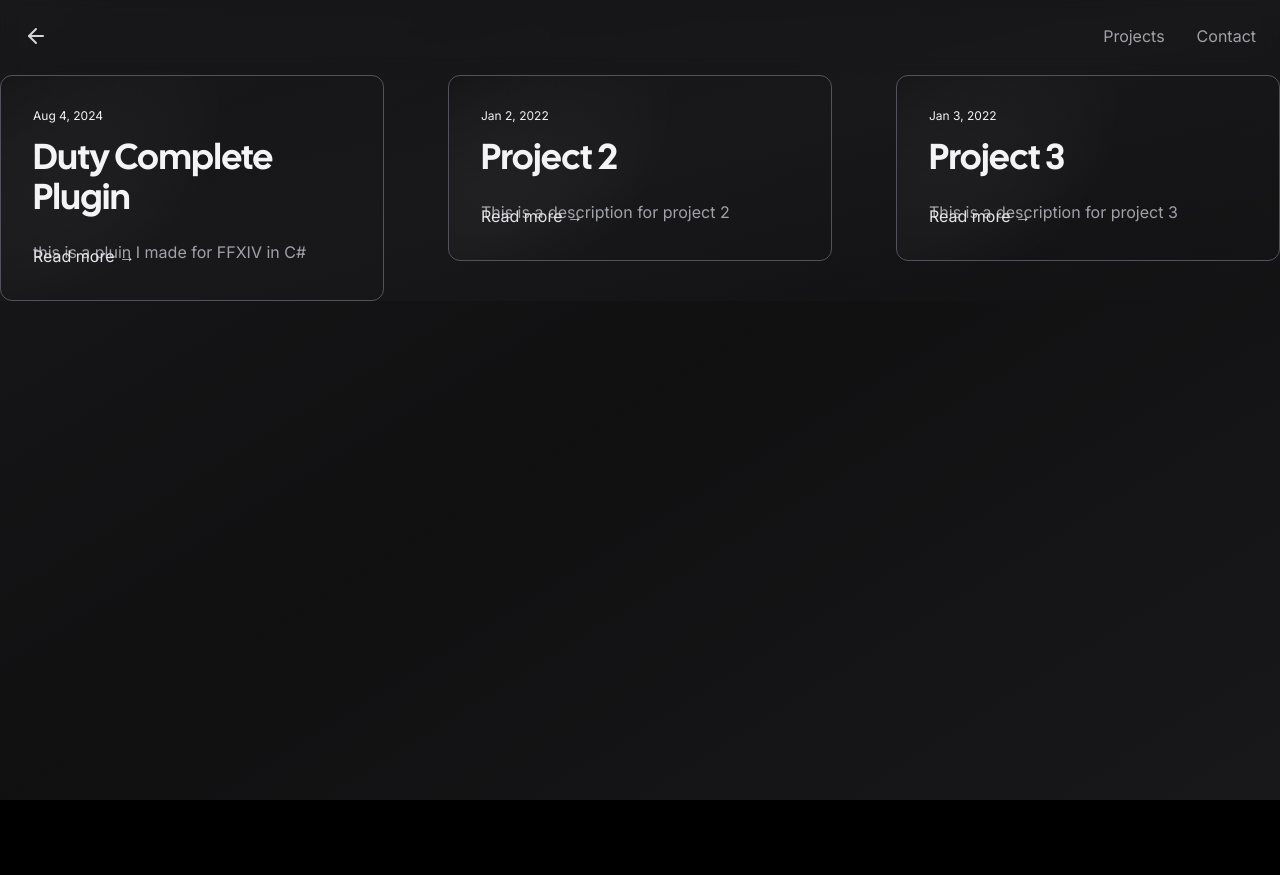
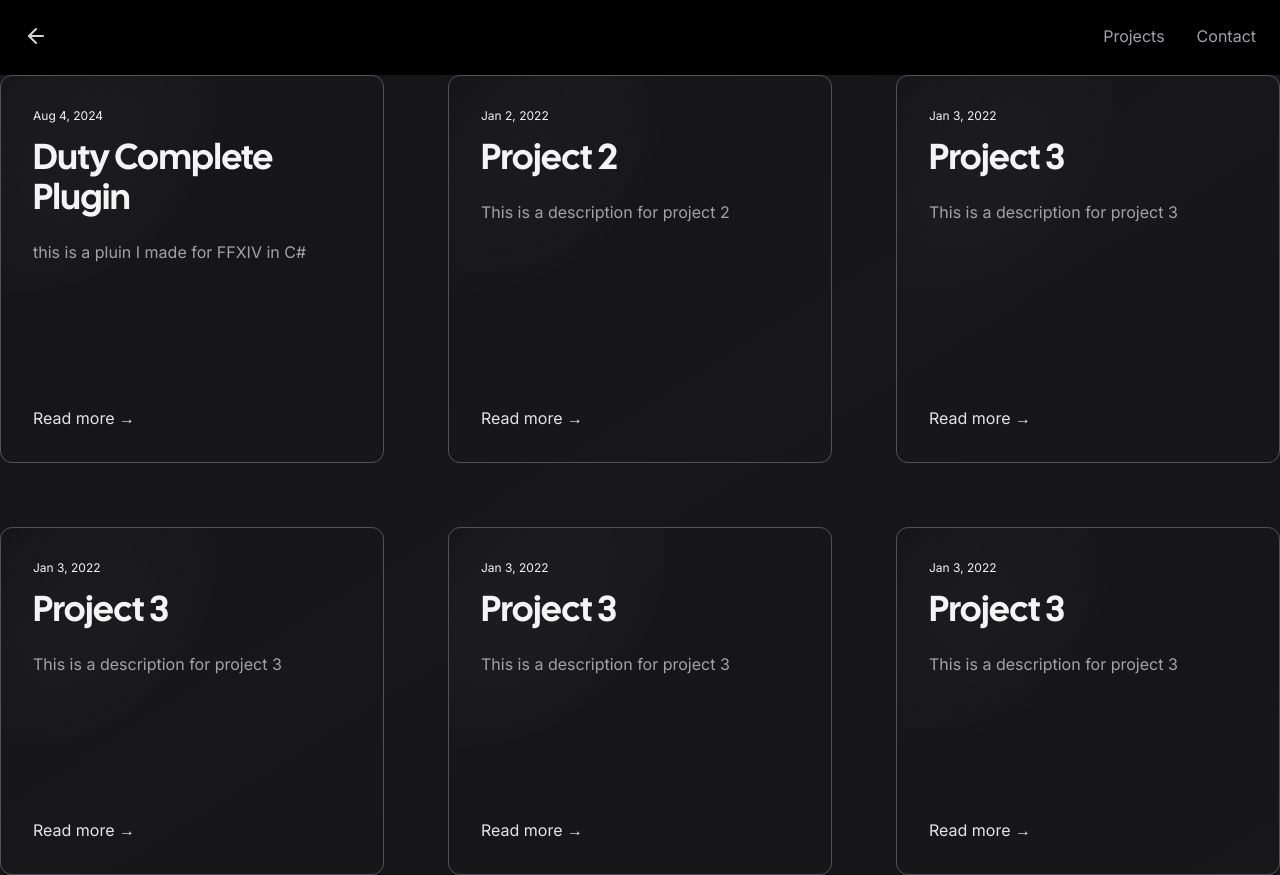
Before and after one commit to Luna-MN/nextjs-portfolio-website, a Next.js app: page /projects in a window 1280 px wide. Before the commit the page ends 800 px from the top, so only its background shows below. Built offline with nearby package versions, Linux system fonts and the light colour scheme; no server answers; what tailwindcss-debug-screens would draw is missing.

Commit message:
project cards

```diff
--- a/app/projects/page.tsx
+++ b/app/projects/page.tsx
@@ -22,16 +22,33 @@ const projects = [
         href: 'https://github.com/Luna-MN/ffxiv-plugin',
         date: '2022-01-03',
     },
+    {
+        title: 'Project 3',
+        description: 'This is a description for project 3',
+        href: 'https://github.com/Luna-MN/ffxiv-plugin',
+        date: '2022-01-03',
+    },
+    {
+        title: 'Project 3',
+        description: 'This is a description for project 3',
+        href: 'https://github.com/Luna-MN/ffxiv-plugin',
+        date: '2022-01-03',
+    },
+    {
+        title: 'Project 3',
+        description: 'This is a description for project 3',
+        href: 'https://github.com/Luna-MN/ffxiv-plugin',
+        date: '2022-01-03',
+    },
 ];
 
 export default async function ProjectsPage() {
     return (
         <div className=" bg-gradient-to-tl from-zinc-900/0 via-zinc-900 to-zinc-900/0">
             <Navigation />
-
-            <div className="grid w-full grid-cols-1 gap-8 mx-auto mt-3 sm:mt-0 sm:grid-cols-3 lg:gap-16">
-                {projects.map((p) => (
-                    <div style={{ marginTop: '75px' }}>
+            <div style={{ marginTop: '75px' }}>
+                <div className="grid w-full h-full min-h-screen grid-cols-3 gap-8 mx-auto mt-3 sm:mt-0 sm:grid-cols-3 lg:gap-16">
+                    {projects.map((p) => (
                         <Card>
                             <Link href={p.href}>
                                 <article className="relative w-full h-full p-4 md:p-8">
@@ -76,8 +93,8 @@ export default async function ProjectsPage() {
                                 </article>
                             </Link>
                         </Card>
-                    </div>
-                ))}
+                    ))}
+                </div>
             </div>
         </div>
     );
```
